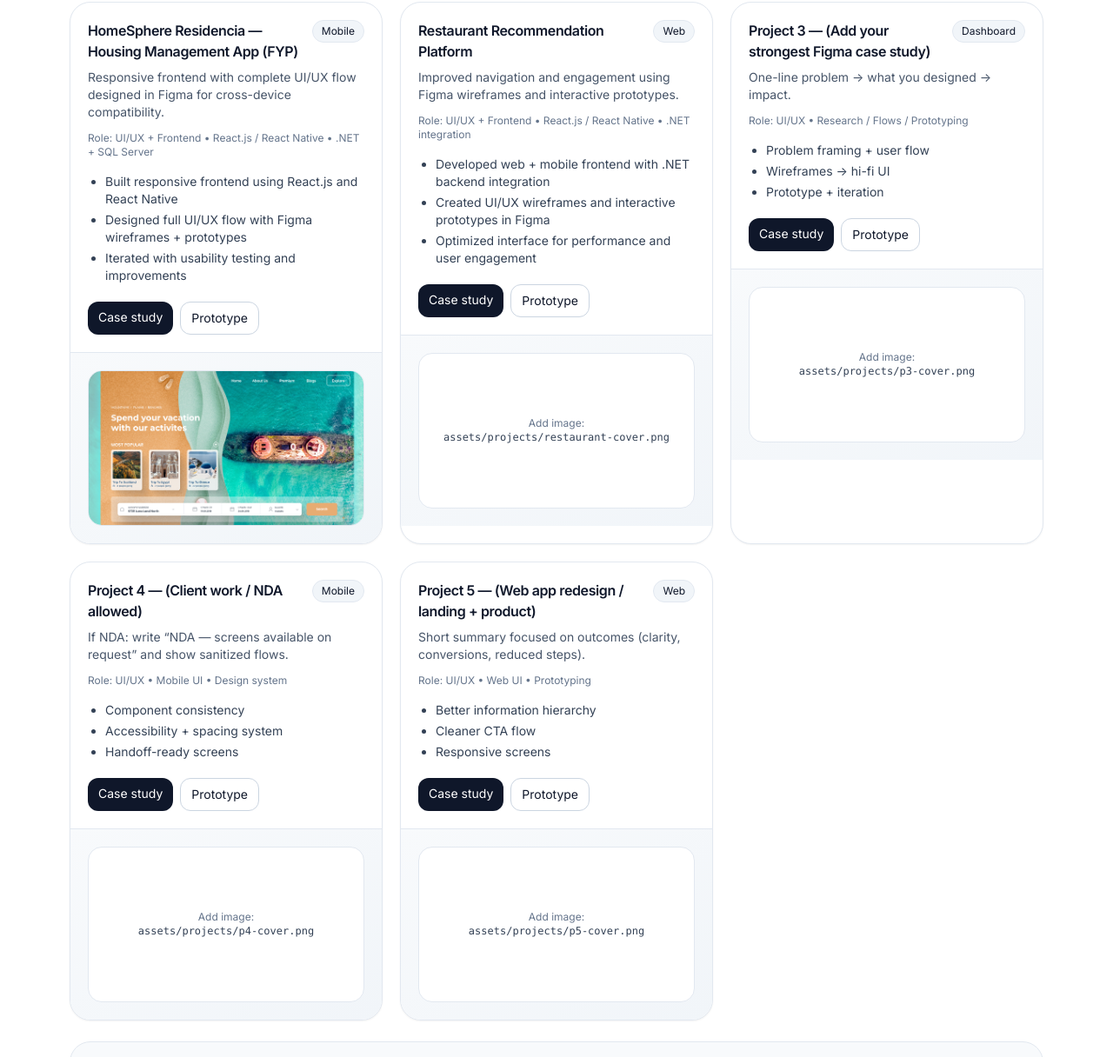
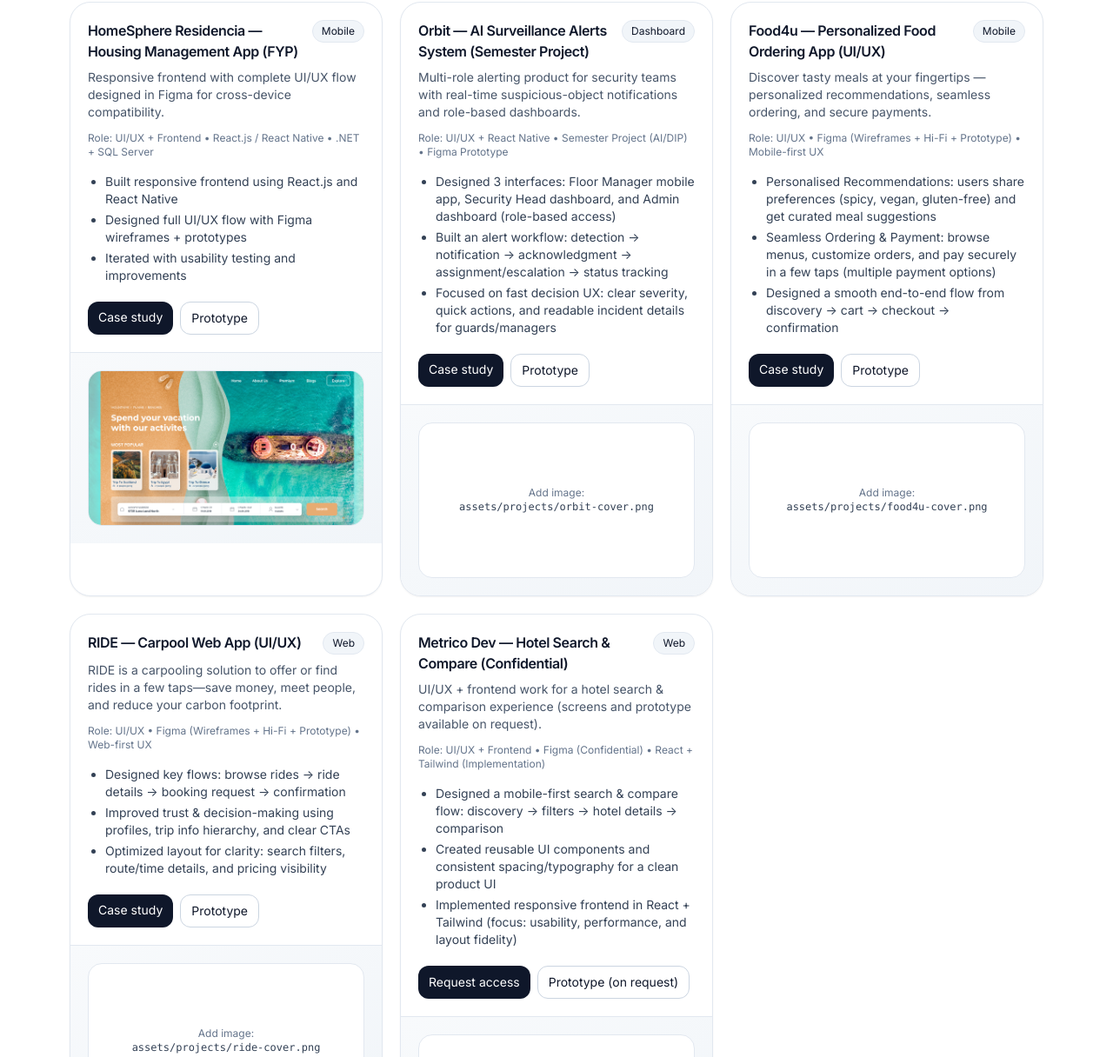
Before and after one commit to Hamzakanth/portfolio, a plain HTML site: page index.html in a window 1280 px wide. Shown: the part 953-2169 px from the top of the page at 87% size. Drawn offline with nearby package versions, Linux system fonts and the light colour scheme; files whose address does not match are found by name.

```diff
--- a/index.html
+++ b/index.html
@@ -345,6 +345,7 @@
     // ============ PROJECTS (5 PLACES) ============
     // Replace links with your Figma prototype links (Share: Anyone with the link can view)
     const projects = [
+  // 1) HomeSphere (same)
   {
     title: "HomeSphere Residencia — Housing Management App (FYP)",
     type: "mobile",
@@ -358,61 +359,82 @@
     img: "assets/projects/homesphere-cover.png",
     links: { caseStudy: "#", prototype: "#" }
   },
+
+  // 2) Orbit (move here)
   {
-        title: "Restaurant Recommendation Platform",
-        type: "web",
-        tagline: "Improved navigation and engagement using Figma wireframes and interactive prototypes.",
-        role: "Role: UI/UX + Frontend • React.js / React Native • .NET integration",
+    title: "Orbit — AI Surveillance Alerts System (Semester Project)",
+    type: "dashboard",
+    tagline: "Multi-role alerting product for security teams with real-time suspicious-object notifications and role-based dashboards.",
+    role: "Role: UI/UX + React Native • Semester Project (AI/DIP) • Figma Prototype",
     bullets: [
-          "Developed web + mobile frontend with .NET backend integration",
-          "Created UI/UX wireframes and interactive prototypes in Figma",
-          "Optimized interface for performance and user engagement"
+      "Designed 3 interfaces: Floor Manager mobile app, Security Head dashboard, and Admin dashboard (role-based access)",
+      "Built an alert workflow: detection → notification → acknowledgment → assignment/escalation → status tracking",
+      "Focused on fast decision UX: clear severity, quick actions, and readable incident details for guards/managers"
     ],
-        img: "assets/projects/restaurant-cover.png",
-        links: { caseStudy: "#", prototype: "#" }
+    img: "assets/projects/orbit-cover.png",
+    links: {
+      caseStudy: "https://www.figma.com/design/3uoJXCl4r8xMGNRXCjaxRL/Orbit---UX-UI-Design?node-id=196-7&t=YHR00DwSXhJgdrLJ-1",
+      prototype: "https://www.figma.com/design/3uoJXCl4r8xMGNRXCjaxRL/Orbit---UX-UI-Design?node-id=196-7&t=YHR00DwSXhJgdrLJ-1"
+    }
   },
 
-      // Placeholders — replace with your best Figma work (from freelance or Metrico Dev)
+  // 3) Food4u (old #2 moved here)
   {
-        title: "Project 3 — (Add your strongest Figma case study)",
-        type: "dashboard",
-        tagline: "One-line problem → what you designed → impact.",
-        role: "Role: UI/UX • Research / Flows / Prototyping",
+    title: "Food4u — Personalized Food Ordering App (UI/UX)",
+    type: "mobile",
+    tagline: "Discover tasty meals at your fingertips — personalized recommendations, seamless ordering, and secure payments.",
+    role: "Role: UI/UX • Figma (Wireframes + Hi-Fi + Prototype) • Mobile-first UX",
     bullets: [
-          "Problem framing + user flow",
-          "Wireframes → hi-fi UI",
-          "Prototype + iteration"
+      "Personalised Recommendations: users share preferences (spicy, vegan, gluten-free) and get curated meal suggestions",
+      "Seamless Ordering & Payment: browse menus, customize orders, and pay securely in a few taps (multiple payment options)",
+      "Designed a smooth end-to-end flow from discovery → cart → checkout → confirmation"
     ],
-        img: "assets/projects/p3-cover.png",
-        links: { caseStudy: "#", prototype: "#" }
+    img: "assets/projects/food4u-cover.png",
+    links: {
+      caseStudy: "https://www.figma.com/design/tOR2sXqM0hIRO7WNs7LDYq/Untitled?node-id=1-2&t=D9nY0OawSG9wxe5I-1",
+      prototype: "https://www.figma.com/design/tOR2sXqM0hIRO7WNs7LDYq/Untitled?node-id=1-2&t=D9nY0OawSG9wxe5I-1"
+    }
   },
+
+  // 4) Placeholder
   {
-        title: "Project 4 — (Client work / NDA allowed)",
-        type: "mobile",
-        tagline: "If NDA: write “NDA — screens available on request” and show sanitized flows.",
-        role: "Role: UI/UX • Mobile UI • Design system",
+  title: "RIDE — Carpool Web App (UI/UX)",
+  type: "web",
+  tagline: "RIDE is a carpooling solution to offer or find rides in a few taps—save money, meet people, and reduce your carbon footprint.",
+  role: "Role: UI/UX • Figma (Wireframes + Hi-Fi + Prototype) • Web-first UX",
   bullets: [
-          "Component consistency",
-          "Accessibility + spacing system",
-          "Handoff-ready screens"
+    "Designed key flows: browse rides → ride details → booking request → confirmation",
+    "Improved trust & decision-making using profiles, trip info hierarchy, and clear CTAs",
+    "Optimized layout for clarity: search filters, route/time details, and pricing visibility"
   ],
-        img: "assets/projects/p4-cover.png",
-        links: { caseStudy: "#", prototype: "#" }
+  img: "assets/projects/ride-cover.png",
+  links: {
+    caseStudy: "https://www.figma.com/design/Kx4OZmhCgWK7PnSSX5cQxR/RIDE---Carpool-Web-App-?node-id=81-32&t=v4BlxbRJ0M5I5lkW-1",
+    prototype: "https://www.figma.com/design/Kx4OZmhCgWK7PnSSX5cQxR/RIDE---Carpool-Web-App-?node-id=81-32&t=v4BlxbRJ0M5I5lkW-1"
+  }
 },
+
+
   {
-        title: "Project 5 — (Web app redesign / landing + product)",
+  title: "Metrico Dev — Hotel Search & Compare (Confidential)",
   type: "web",
-        tagline: "Short summary focused on outcomes (clarity, conversions, reduced steps).",
-        role: "Role: UI/UX • Web UI • Prototyping",
+  tagline: "UI/UX + frontend work for a hotel search & comparison experience (screens and prototype available on request).",
+  role: "Role: UI/UX + Frontend • Figma (Confidential) • React + Tailwind (Implementation)",
   bullets: [
-          "Better information hierarchy",
-          "Cleaner CTA flow",
-          "Responsive screens"
+    "Designed a mobile-first search & compare flow: discovery → filters → hotel details → comparison",
+    "Created reusable UI components and consistent spacing/typography for a clean product UI",
+    "Implemented responsive frontend in React + Tailwind (focus: usability, performance, and layout fidelity)"
   ],
-        img: "assets/projects/p5-cover.png",
-        links: { caseStudy: "#", prototype: "#" }
+  img: "assets/projects/confidential-cover.png",
+  links: {
+    caseStudy: "REQUEST_ACCESS",
+    prototype: "REQUEST_ACCESS"
   }
+},
+
 ];
+
+
 
     const grid = document.getElementById("projectsGrid");
 
@@ -438,11 +460,23 @@
             </ul>
 
             <div class="mt-5 flex flex-wrap gap-2">
-              <a class="px-3 py-2 text-sm rounded-xl bg-slate-900 text-white hover:bg-slate-800"
-                 href="${p.links.caseStudy}" target="_blank" rel="noreferrer">Case study</a>
-              <a class="px-3 py-2 text-sm rounded-xl border border-slate-300 hover:bg-slate-50"
-                 href="${p.links.prototype}" target="_blank" rel="noreferrer">Prototype</a>
+  ${
+    p.links.caseStudy === "REQUEST_ACCESS"
+      ? `<button class="request-btn px-3 py-2 text-sm rounded-xl bg-slate-900 text-white hover:bg-slate-800"
+                data-project="${p.title}">Request access</button>`
+      : `<a class="px-3 py-2 text-sm rounded-xl bg-slate-900 text-white hover:bg-slate-800"
+            href="${p.links.caseStudy}" target="_blank" rel="noreferrer">Case study</a>`
+  }
+
+  ${
+    p.links.prototype === "REQUEST_ACCESS"
+      ? `<button class="request-btn px-3 py-2 text-sm rounded-xl border border-slate-300 hover:bg-slate-50"
+                data-project="${p.title}">Prototype (on request)</button>`
+      : `<a class="px-3 py-2 text-sm rounded-xl border border-slate-300 hover:bg-slate-50"
+            href="${p.links.prototype}" target="_blank" rel="noreferrer">Prototype</a>`
+  }
 </div>
+
           </div>
 
           <div class="p-5 border-t border-slate-200 bg-gradient-to-br from-slate-50 to-slate-100">
@@ -471,6 +505,14 @@
     });
 
     render("all");
+    document.addEventListener("click", (e) => {
+  const btn = e.target.closest(".request-btn");
+  if (!btn) return;
+
+  const projectName = btn.getAttribute("data-project") || "this project";
+  alert(`This project is confidential. I can share the Figma/screens for "${projectName}" on request. Please email: hamzakanth980@gmail.com`);
+});
+
   </script>
 </body>
 </html>
```
Lines whose indentation alone changed are shown as unchanged.
